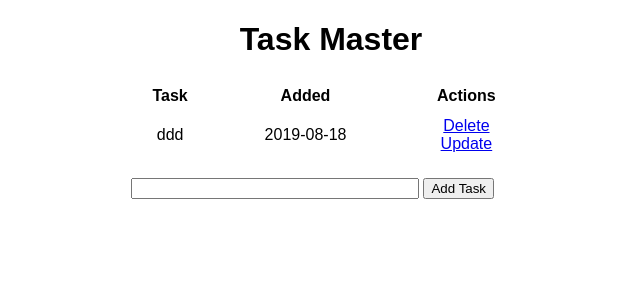
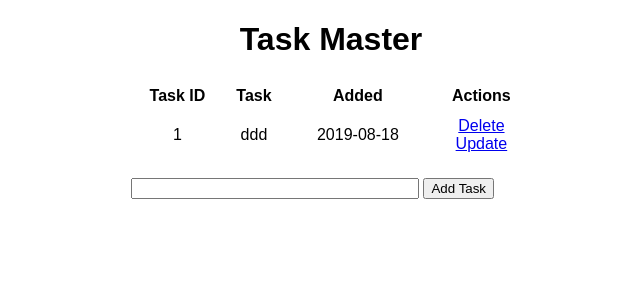
Before and after one commit to KalaichelvanA/Python_Flask_sample, a Flask app: page / in a window 1280 px wide. Shown: the top 300 px of the page, without its empty margins (309-949 px from the left). Run offline with Flask 2, Linux system fonts and the light colour scheme; data comes from the database, SQL or seed files in the repository; both versions use the stored data as it was after the commit.

Commit message:
Added id

```diff
--- a/templates/index.html
+++ b/templates/index.html
@@ -12,12 +12,14 @@
     {% else %}
     <table>
         <tr>
+            <th>Task ID</th>
             <th>Task</th>
             <th>Added</th>
             <th>Actions</th>
         </tr>
         {% for task in tasks %}
             <tr>
+                <td>{{ task.id }}</td>
                 <td>{{ task.content }}</td>
                 <td>{{ task.date_created.date() }}</td>
                 <td>
```
Also changed, not shown: test.db.
